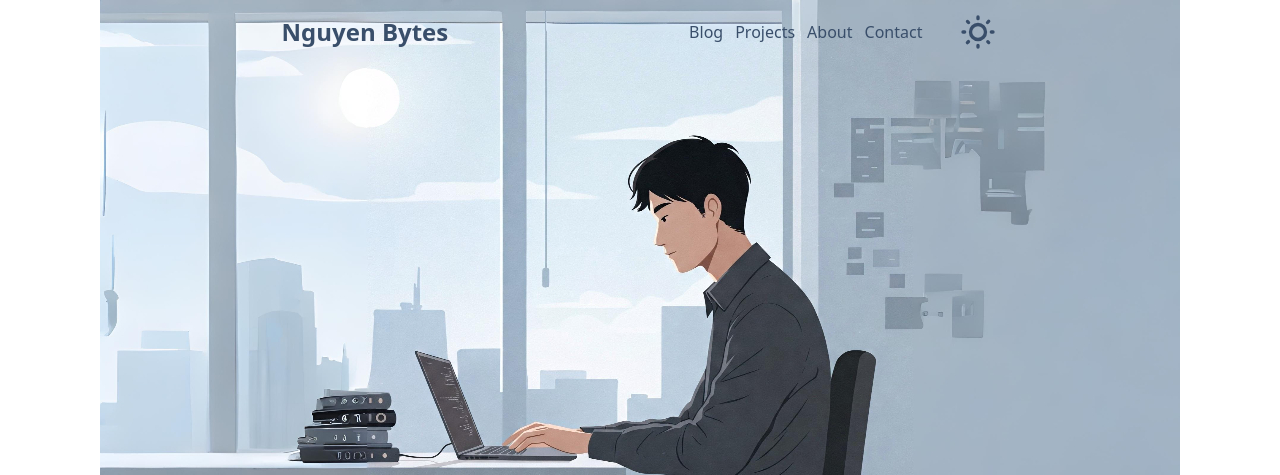
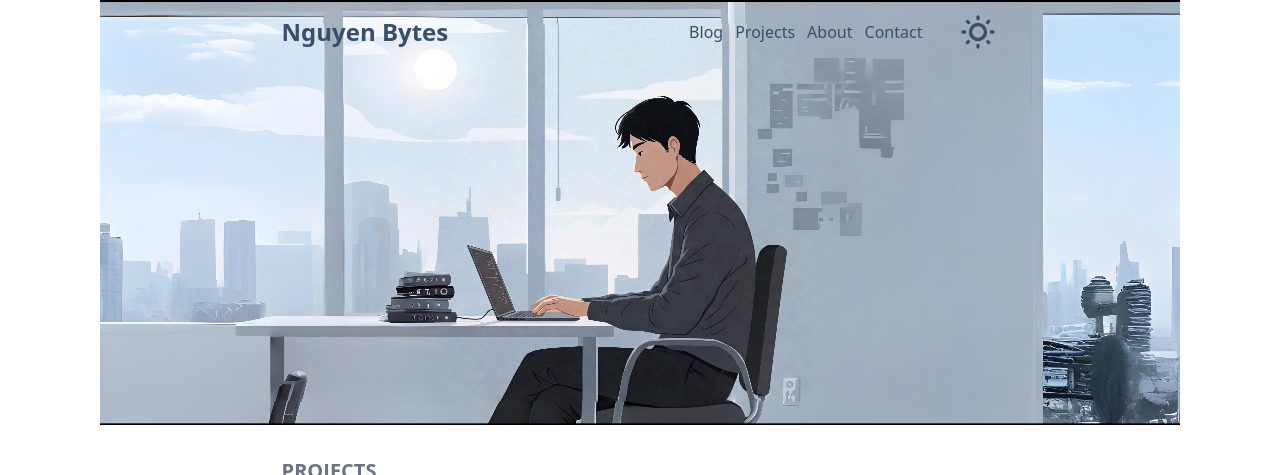
Before and after one commit to vietnguyen-dev/nguyenbytes-blog, a React (Vite) app in the folder frontend/: page /projects in a window 1280 px wide. Shown: the top 475 px of the page. Built offline with nearby package versions, Linux system fonts and the light colour scheme; no server answers.

Commit message:
best sizing for images

```diff
--- a/frontend/src/components/UI/headerImg.tsx
+++ b/frontend/src/components/UI/headerImg.tsx
@@ -2,6 +2,8 @@ import headerImg from "../../img/header.jpeg";
 import headerImgLight from "../../img/header-light.jpg";
 import headerImgWide from "../../img/header-wide.jpg";
 import headerImageLightWide from "../../img/header-light-wide.jpg";
+import headerDesktop from "../../img/header-desktop.jpg";
+import headerDesktopLight from "../../img/header-light-desktop.jpg";
 
 interface iHeaderImgProps {
   theme: string;
@@ -16,7 +18,11 @@ const HeaderImg: React.FC<iHeaderImgProps> = ({ theme }) => {
       />
       <img
         src={theme === "winter" ? headerImageLightWide : headerImgWide}
-        className="hidden sm:block sm:mx-auto md:object-cover md:object-top md:h-1/2 lg:border-red-500 xl:border-gray-500"
+        className="hidden sm:block md:hidden"
+      />
+      <img
+        src={theme === "winter" ? headerDesktopLight : headerDesktop}
+        className="hidden lg:block lg:mx-auto"
       />
     </>
   );
```
Also changed, not shown: frontend/src/img/header-desktop.jpg (added), frontend/src/img/header-wide-desktop.jpg (deleted).
